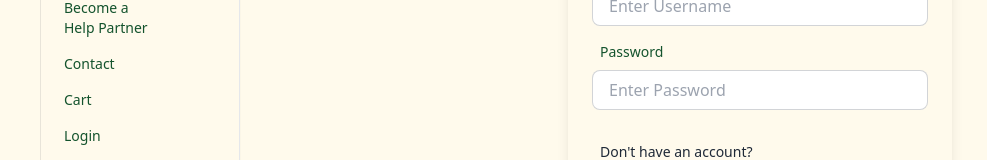
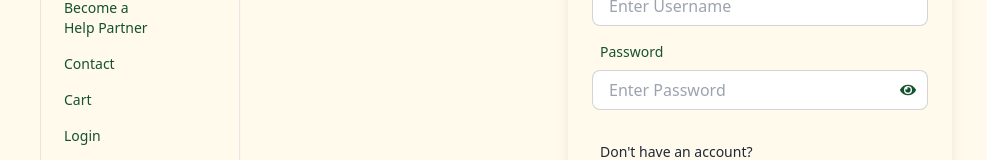
Before and after one commit to JudiRijesh/Ezra-SK-Frontend, a React (Vite) app: page /login in a window 1280 px wide. Shown: the part 350-510 px from the top of the page, without its empty margins (0-987 px from the left). Built offline with nearby package versions, Linux system fonts and the light colour scheme.

Commit message:
showing password change

```diff
--- a/src/Pages/Login.jsx
+++ b/src/Pages/Login.jsx
@@ -1,6 +1,7 @@
 import React, { useContext, useState } from 'react';
 import { useNavigate, Link } from 'react-router-dom';
 import { AuthContext } from '../context/auth.context';
+import { FaEye, FaEyeSlash } from 'react-icons/fa';
 
 
 const Login = () => {
@@ -8,6 +9,7 @@
   const [username, setUsername] = useState('');
   const [password, setPassword] = useState('');
   const [loading, setLoading] = useState(false); // Add loading state
+  const [showPassword, setShowPassword] = useState(false); //Adding state to show password visible
   const navigate = useNavigate();
 
   const handleSubmit = async (event) => {
@@ -27,27 +29,23 @@
             <label className='label p-2 mt-6'>
               <span className='text-green-900 label-text'>Username</span>
             </label>
-            <input
-              type='text'
-              placeholder='Enter Username'
-              className='w-full input input-bordered h-10 '
-              value={username}
-              onChange={(e) => setUsername(e.target.value)}
-              required
-            />
+            <input type='text'  placeholder='Enter Username' className='w-full input input-bordered h-10 ' value={username}  onChange={(e) => setUsername(e.target.value)} required/>
           </div>
           <div>
             <label className='label p-2 mt-2'>
               <span className='text-green-900 label-text'>Password</span>
             </label>
-            <input
-              type='password'
-              placeholder='Enter Password'
-              className='w-full input input-bordered h-10'
-              value={password}
-              onChange={(e) => setPassword(e.target.value)}
-              required
-            />
+            <div className="relative">
+              <input
+                type={showPassword ? 'text' : 'password'} placeholder='Enter Password' className='w-full input input-bordered h-10 pr-10' value={password} onChange={(e) => setPassword(e.target.value)} required/>
+              <button
+                type="button"
+                className="absolute inset-y-0 right-0 pr-3 flex items-center text-green-900"
+                onClick={() => setShowPassword((prev) => !prev)} // Toggle showPassword state
+              >
+                {showPassword ? <FaEyeSlash /> : <FaEye />}
+              </button>
+            </div>
           </div>
 
           <Link to='/signup' className='label p-2 text-sm hover:underline hover:text-green-900 mt-6 inline-block'>
```
